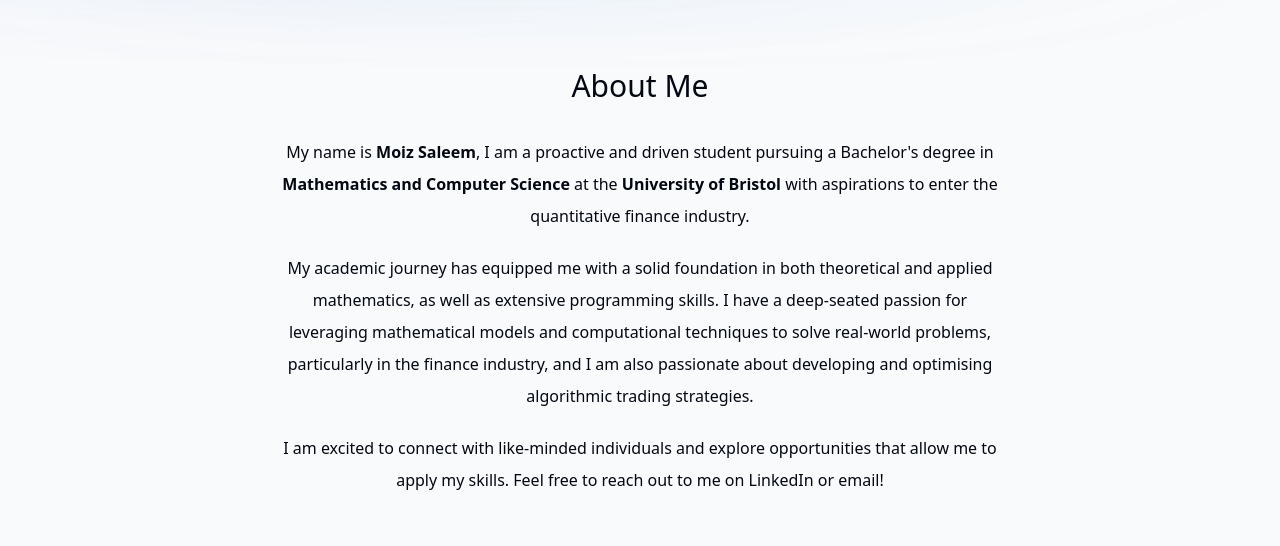
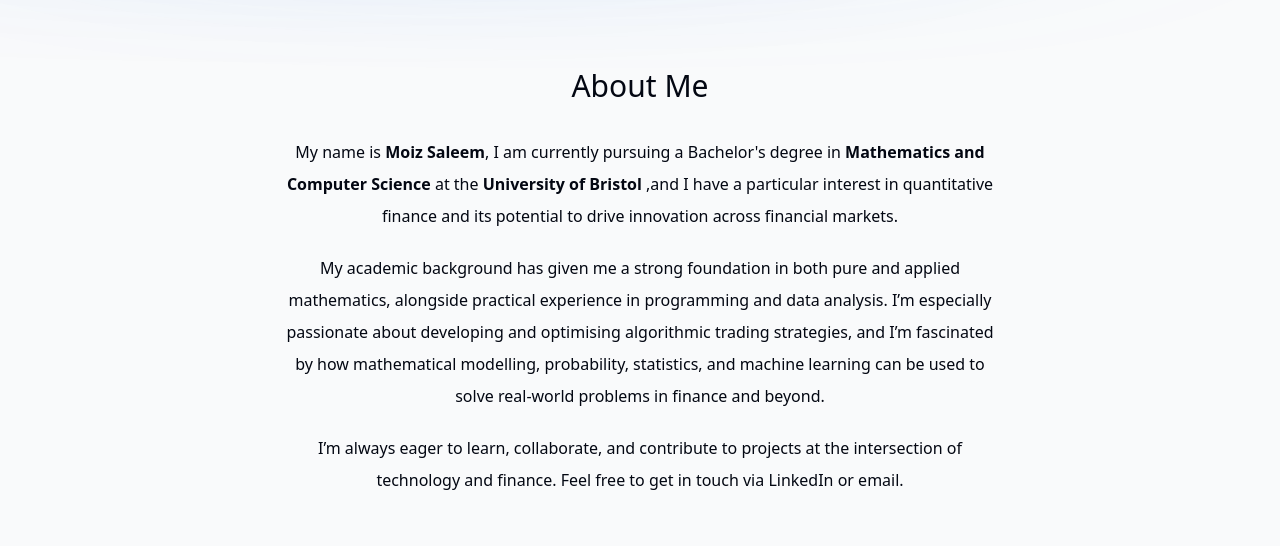
Before and after one commit to Moiz-16/nextjs-portfolio, a Next.js app: page / in a window 1280 px wide. Shown: the part 940-1486 px from the top of the page. Built offline with nearby package versions, Linux system fonts and the light colour scheme; no server answers.

Commit message:
updated about section

```diff
--- a/components/about.tsx
+++ b/components/about.tsx
@@ -1,51 +1,50 @@
-"use client"
+"use client";
 
-import React, { useEffect } from 'react'
-import SectionHeading from './section-heading'
-import { motion } from 'framer-motion'
-import { useInView} from 'react-intersection-observer'
-import { useActiveSectionContext } from '@/context/active-section-context'
-import { useSectionInView } from '@/lib/hooks'
+import React, { useEffect } from "react";
+import SectionHeading from "./section-heading";
+import { motion } from "framer-motion";
+import { useInView } from "react-intersection-observer";
+import { useActiveSectionContext } from "@/context/active-section-context";
+import { useSectionInView } from "@/lib/hooks";
 
 export default function About() {
-  const { ref } = useSectionInView("About", 0.8)
+  const { ref } = useSectionInView("About", 0.8);
 
   return (
-    <motion.section ref={ref} className='mb-28 max-w-[45rem] text-center leading-8 sm:mb-40
-    scroll-mt-28'
-
-    initial = {{opacity:0, y: 100 }}
-    animate = {{opacity:100, y: 0 }}
+    <motion.section
+      ref={ref}
+      className="mb-28 max-w-[45rem] text-center leading-8 sm:mb-40
+    scroll-mt-28"
+      initial={{ opacity: 0, y: 100 }}
+      animate={{ opacity: 100, y: 0 }}
       transition={{ delay: 0.175 }}
       id="about"
     >
       <SectionHeading>About me</SectionHeading>
       <p className="mb-5">
-                My name is{" "}
-                <span className="  font-semibold">Moiz Saleem</span>,
-                I am a proactive and driven student pursuing a Bachelor&apos;s degree in{" "}
+        My name is <span className="  font-semibold">Moiz Saleem</span>, I am
+        currently pursuing a Bachelor&apos;s degree in{" "}
         <span className="  font-semibold">
           Mathematics and Computer Science
         </span>{" "}
         at the
-                <span className=" font-semibold">
-                  {" "}
-                  University of Bristol
-                </span>{" "}
-                with aspirations to enter the quantitative finance industry.
+        <span className=" font-semibold"> University of Bristol</span> ,and I
+        have a particular interest in quantitative finance and its potential to
+        drive innovation across financial markets.
       </p>
       <p className="mb-5">
-        My academic journey has equipped me with a solid foundation in both theoretical
-        and applied mathematics, as well as extensive programming skills. I have a deep-seated
-        passion for leveraging mathematical models and computational techniques to solve
-        real-world problems, particularly in the finance industry, and I am also passionate
-        about developing and optimising algorithmic trading strategies.
+        My academic background has given me a strong foundation in both pure and
+        applied mathematics, alongside practical experience in programming and
+        data analysis. I’m especially passionate about developing and optimising
+        algorithmic trading strategies, and I’m fascinated by how mathematical
+        modelling, probability, statistics, and machine learning can be used to
+        solve real-world problems in finance and beyond.
       </p>
-        <p >
-        I am excited to connect with like-minded individuals and explore opportunities that allow me
-        to apply my skills. Feel free to reach out to me on LinkedIn or email!
+      <p>
+        I’m always eager to learn, collaborate, and contribute to projects at
+        the intersection of technology and finance. Feel free to get in touch
+        via LinkedIn or email.
       </p>
-
     </motion.section>
-  )
+  );
 }
```
Lines whose indentation alone changed are shown as unchanged.
